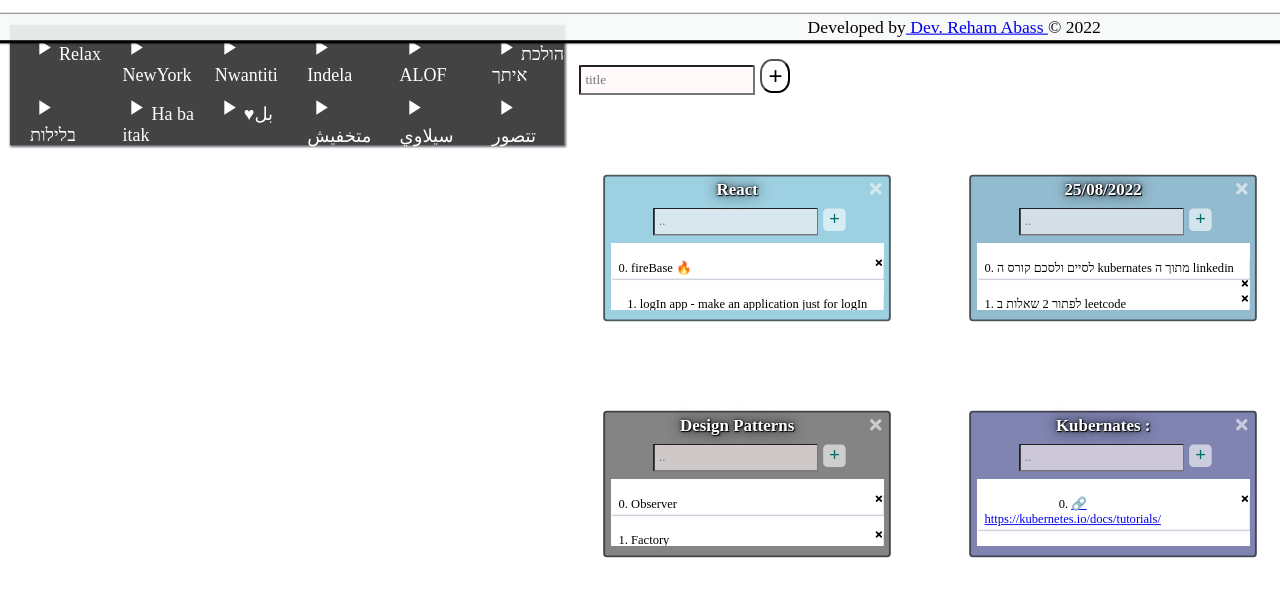
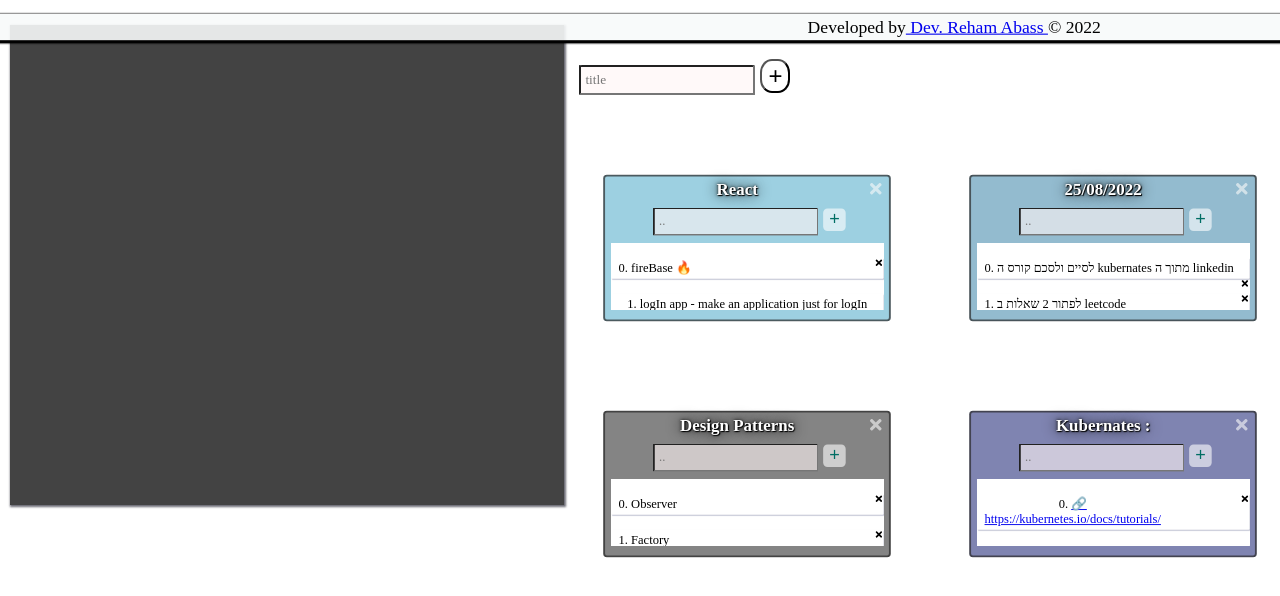
Before and after one commit to rehamAbass/to-do-v3, a React (Create React App) app: page / in a window 1280 px wide. Shown: the top 596 px of the page. Built offline with nearby package versions, Linux system fonts and the light colour scheme; data requests are answered from the project's data file; a web font is replaced by a local one.

Commit message:
Update Music.jsx

```diff
--- a/src/components/Music/Music.jsx
+++ b/src/components/Music/Music.jsx
@@ -28,7 +28,10 @@ const Music = () => {
     //----------------------------------------------------------------------------------------
     return (
         <div className='allSongsDiv'>
-            {tracksArray.map(s => (
+
+        <marquee direction='left' loop='2' >
+
+        {tracksArray.map(s => (
                 <Song
                     key={s.id}
                     flag={getFlag(s.id)}
@@ -38,6 +41,7 @@ const Music = () => {
                 />
             ))
             }
+            </marquee>
         </div>
     );
 }
```
